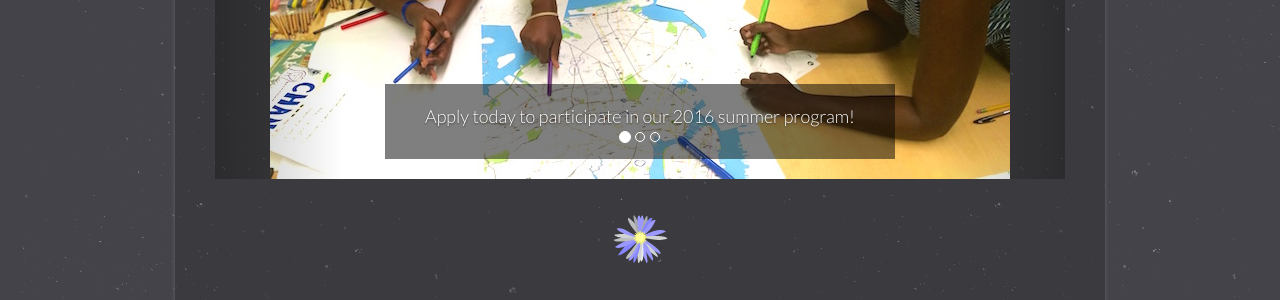
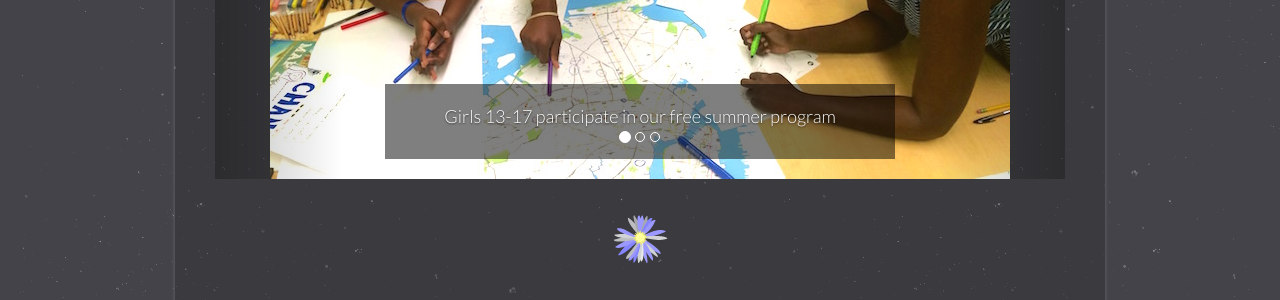
Before and after one commit to OctaviaProject/octaviaproject.github.io, a Jekyll site: the page built from index.html, in a window 1280 px wide. Shown: the part 775-1075 px from the top of the page. Built offline with Jekyll 4.4.1, drawn with Linux system fonts in a browser that asks for light colours; comment, search, counter and statistics services are not loaded.

Commit message:
updated pic one caption

```diff
--- a/index.html
+++ b/index.html
@@ -26,7 +26,7 @@
                   <img src="{{ site.url }}/assets/img/photos/group map.jpg">
             </a>
             <div class="carousel-caption">
-              Apply today to participate in our 2016 summer program!
+              Girls 13-17 participate in our free summer program
             </div>
           </div>
          <div class="item">
```
